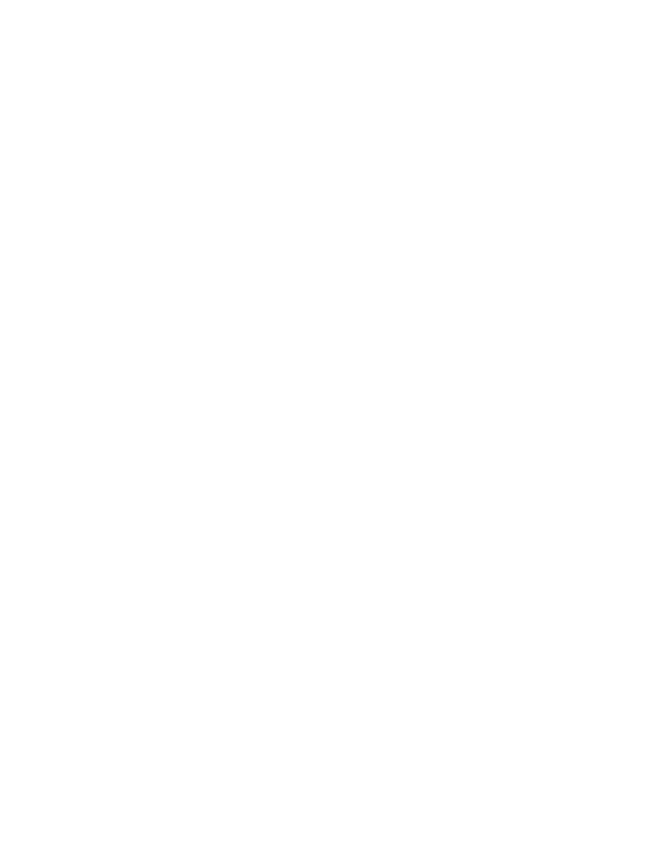
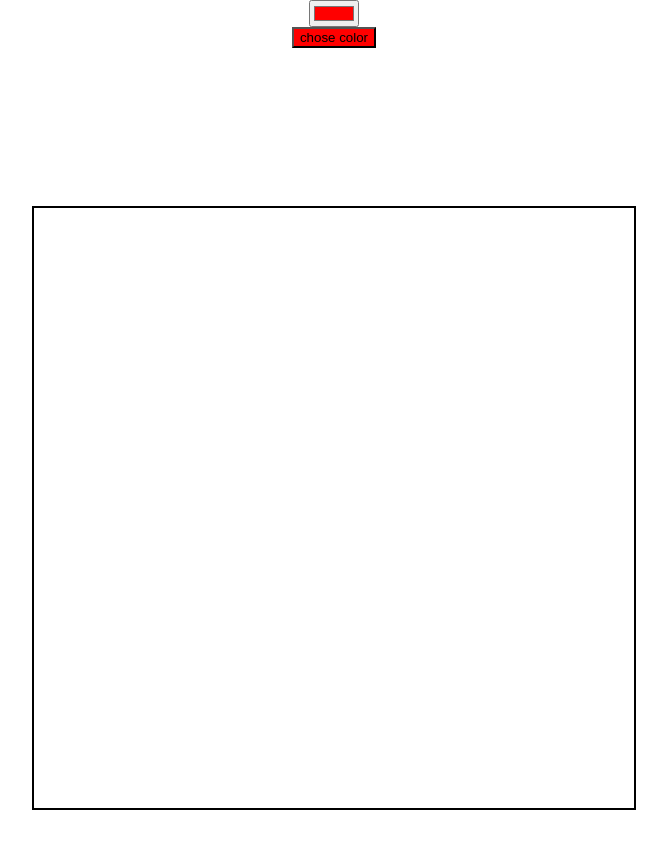
Before and after one commit to Abdul0306/Etch-a-Sketch, a plain HTML site: page index.html in a window 1280 px wide. Shown: the whole page, without its empty margins (306-973 px from the left). Before the commit the page ends 800 px from the top, so only its background shows below. Drawn offline with Linux system fonts and the light colour scheme.

Commit message:
Initial commit

```diff
--- a/Etch-Sketch.js
+++ b/Etch-Sketch.js
@@ -0,0 +1,38 @@
+const gridcontainer = document.querySelector("#grid-container")
+const colorpicker = document.querySelector("#colorpicker")
+const Colorbutton = document.querySelector("button")
+
+
+const gridSize = 16;
+const totalCell = gridSize * gridSize;
+
+
+for(let i = 0; i < totalCell; i++) {
+
+    const cell = document.createElement("div")
+
+    cell.classList.add("grid-cell")
+
+    gridcontainer.appendChild(cell);
+
+}
+
+
+let chosecolor = colorpicker.value;
+
+Colorbutton.style.backgroundColor = chosecolor;
+
+colorpicker.addEventListener('input', (event) => {
+
+    chosecolor = event.target.value;
+
+    Colorbutton.style.backgroundColor = chosecolor;
+
+});
+
+
+cell.addEventListener("mouseenter", () =>{
+
+        cell.style.backgroundColor = chosecolor;
+
+    });
--- a/index.html
+++ b/index.html
@@ -4,8 +4,20 @@
     <meta charset="UTF-8">
     <meta name="viewport" content="width=device-width, initial-scale=1.0">
     <title>Etch-a-Sketch</title>
+    <link rel="stylesheet" href="style.css">
 </head>
 <body>
 
+    <input type="color" id="colorpicker" value="#ff0000">
+    <div class="b">
+        <button id="Colorbutton">chose color</button>
+
+    </div>
+    <div id="grid-container"></div>
+
+
+    <script src="Etch-Sketch.js"></script>
+
+
 </body>
 </html>
--- /dev/null
+++ b/style.css
@@ -0,0 +1,50 @@
+
+body {
+       margin: 0;
+    min-height: 130vh;
+display: flex;
+flex-direction: column;
+align-items: center;
+
+}
+
+#grid-container {
+    display: grid;
+    grid-template-columns: repeat(16, 1fr);
+    grid-template-rows: repeat(16, 1fr);
+    width: 600px;
+    height: 600px;
+    border: 2px solid;
+    background-color: white;
+    margin-top: 158px;
+
+
+
+}
+
+
+.grid-cell {
+
+    box-sizing: border-box;
+}
+
+
+.grid-cell:hover {
+      background-color: #f0f0f0;
+}
+
+
+.b{
+
+
+
+}
+
+
+#Colobutton{
+    border: 1px solid grey;
+    padding: 30px 20px;
+    position: relative;
+    right: 232px;
+    top: 150px;
+}
```
